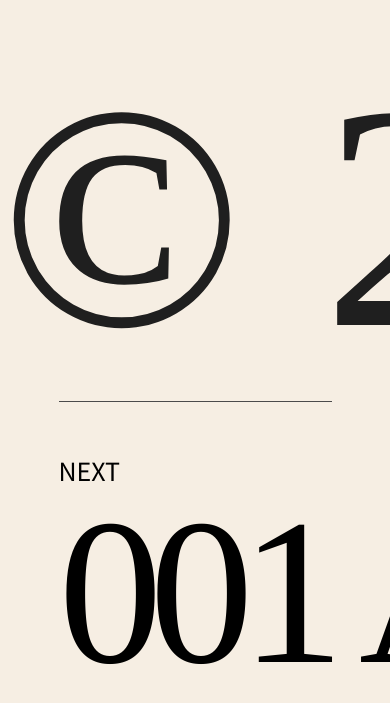
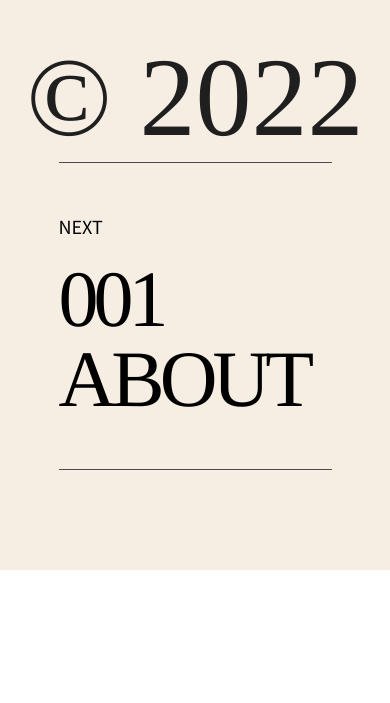
Before and after one commit to seheeeeee/portfolio_pb, a Vue app: page /contact in a window 390 px wide. Shown: the part 2722-3425 px from the top of the page. After the commit the page ends 3292 px from the top, so only its background shows below. Built offline with nearby package versions, Linux system fonts and the light colour scheme; a web font is replaced by a local one.

Commit message:
add guess the word project

```diff
--- a/src/router/index.js
+++ b/src/router/index.js
@@ -73,5 +73,9 @@ export const router = new VueRouter({
       path: '/site-LotteHotelShop',
       beforeEnter() {location.href = 'https://seheeeeee.github.io/site-LotteHotelShop/'}
     },
+    {
+      path: '/GuessTheWord',
+      beforeEnter() {location.href = 'https://seheeeeee.github.io/GuessTheWord/'}
+    },
   ],
 });
--- a/src/style/scss/_utils.scss
+++ b/src/style/scss/_utils.scss
@@ -44,56 +44,6 @@ $border: 0.5px $b-style $b-color;
     display: block;
     transform: translateY(-80px);
     text-align: center;
-}
-
-
-//part8 mixin
-@mixin part8{
-    & {
-        padding-top: 400px;
-        position: relative;
-        width: 100%;
-        text-align: center;
-
-        .cc {
-          font-size: 20rem;
-        }
-
-        .footer {
-          margin: 0 auto;
-          padding: 50px 0;
-          width: 70%;
-          max-width: 1317px;
-          border-top: $border;
-          border-bottom: $border;
-
-          span {
-            display: block;
-
-            &:nth-child(1) {
-              text-align: left;
-              font-weight: 300;
-              font-size: 25px;
-            }
-
-            &:nth-child(2) {
-              text-align: center;
-              font-size: 13rem;
-              letter-spacing: -13px;
-              line-height: 1;
-            }
-          }
-        }
-    }
-
-    span.box002, p.cc {
-        white-space: nowrap;
-        font: {
-        family: $num-font;
-        weight: 100;
-        }
-    }
-
 }
 
 //position mixin
@@ -166,3 +116,77 @@ $desktop: 1401px;
     }
     @content;
 }
+
+//part8 mixin
+@mixin part8{
+    & {
+        padding-top: 400px;
+        position: relative;
+        width: 100%;
+        text-align: center;
+
+        .cc {
+          font-size: 20rem;
+        }
+
+        .footer {
+          margin: 0 auto;
+          padding: 50px 0;
+          width: 70%;
+          max-width: 1317px;
+          border-top: $border;
+          border-bottom: $border;
+
+            span {
+                display: block;
+
+                &:nth-child(1) {
+                text-align: left;
+                font-weight: 300;
+                font-size: 25px;
+                }
+
+                &:nth-child(2) {
+                text-align: center;
+                font-size: 13rem;
+                letter-spacing: -13px;
+                line-height: 1;
+                }
+            }
+        }
+    }
+
+    span.box002, p.cc {
+        white-space: nowrap;
+        font: {
+        family: $num-font;
+        weight: 100;
+        }
+    }
+
+    @include mobile{
+        & {
+            .cc{
+              font-size: 7rem;
+            }
+            .footer{
+              font-size: 7rem;
+
+                span {
+                    &:nth-child(1) {
+                        font-size: 18px;
+                        margin-bottom: 20px;
+                    }
+
+                    &:nth-child(2) {
+                        letter-spacing: -5px;
+                        font-size: 5rem;
+                        white-space: normal;
+                        word-break: keep-all;
+                        text-align: left;
+                    }
+                }
+            }
+        }
+    }
+}
--- a/src/views/AboutView.vue
+++ b/src/views/AboutView.vue
@@ -395,6 +395,10 @@ export default {
         }
       }
     }
+
+    @include mobile{
+      @include part8;
+    };
   }
 
   div {
--- a/src/views/ProjectView.vue
+++ b/src/views/ProjectView.vue
@@ -48,6 +48,11 @@ export default {
           name : 'Web Sites',
           link : '/publishing',
           comment : 'HTML5, CSS3 를 이용하여 관공서, 쇼핑몰 등의 웹사이트를 퍼블리싱하였습니다.',
+        },
+        {
+          name : 'Guess the word',
+          link : '/GuessTheWord',
+          comment : 'HTML5, SCSS, javascript을 이용하여 영어 단어 맞추기 application을 구성하였습니다.',
         },
         {
           name : 'Vue.js instagram',
@@ -111,9 +116,14 @@ export default {
     // }
     autoPaddingTop(){
       let vh = window.innerHeight;
+      let vw = window.innerWidth;
       let bgBox = document.querySelectorAll('.bgBox');
       for(let i = 0; i < bgBox.length; i++){
-        bgBox[i].style.paddingTop = `${vh*0.4}px`;
+        if(vw > 766){
+          bgBox[i].style.paddingTop = `${vh*0.4}px`;
+        }else{
+          bgBox[i].style.paddingTop = `${vh*0.35}px`;
+        }
       }
     },
     resizeBoxHeight(){
@@ -152,7 +162,9 @@ export default {
 }
 
 .title {
-  word-break: keep-all;
+  // word-break: keep-all;
+  white-space: nowrap;
+  @media (max-width: 1800px){font-size: 10rem;}
 }
 
 #pjts {
@@ -192,4 +204,28 @@ export default {
 
 .part8 {@include part8;}
 
+@include mobile{
+  .title{
+    font-size: 6rem;
+    white-space: normal;
+    word-break: keep-all;
+  }
+
+  #pjts li{
+    &:first-child .bgBox{
+      h3{
+        padding-top: 50px;
+      }
+    }
+    .comment{
+      padding: 30px 40px 0;
+      font-size: 16px;
+      word-break: keep-all;
+    }
+  }
+  .part8{
+    padding-top: 0;
+    @include position(50%, 50%, 100%);
+  }
+}
 </style>
```
Also changed, not shown: 8 other files (tests, documents, lock files or other folders).
